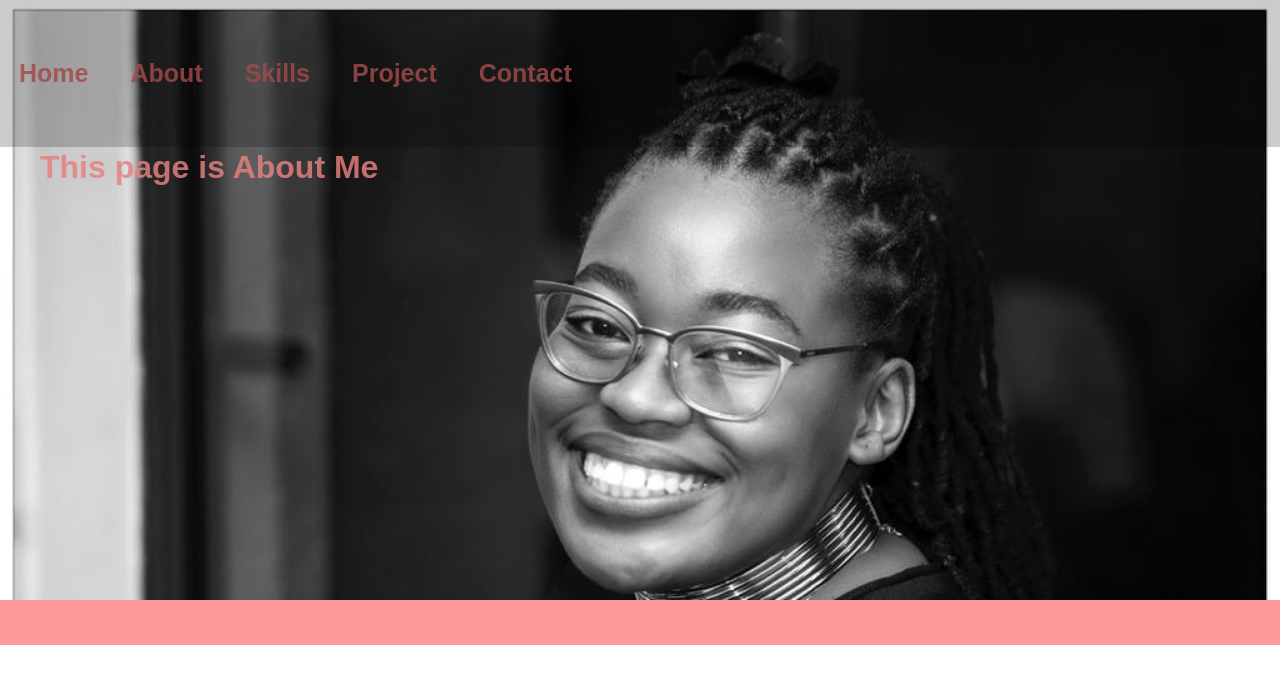
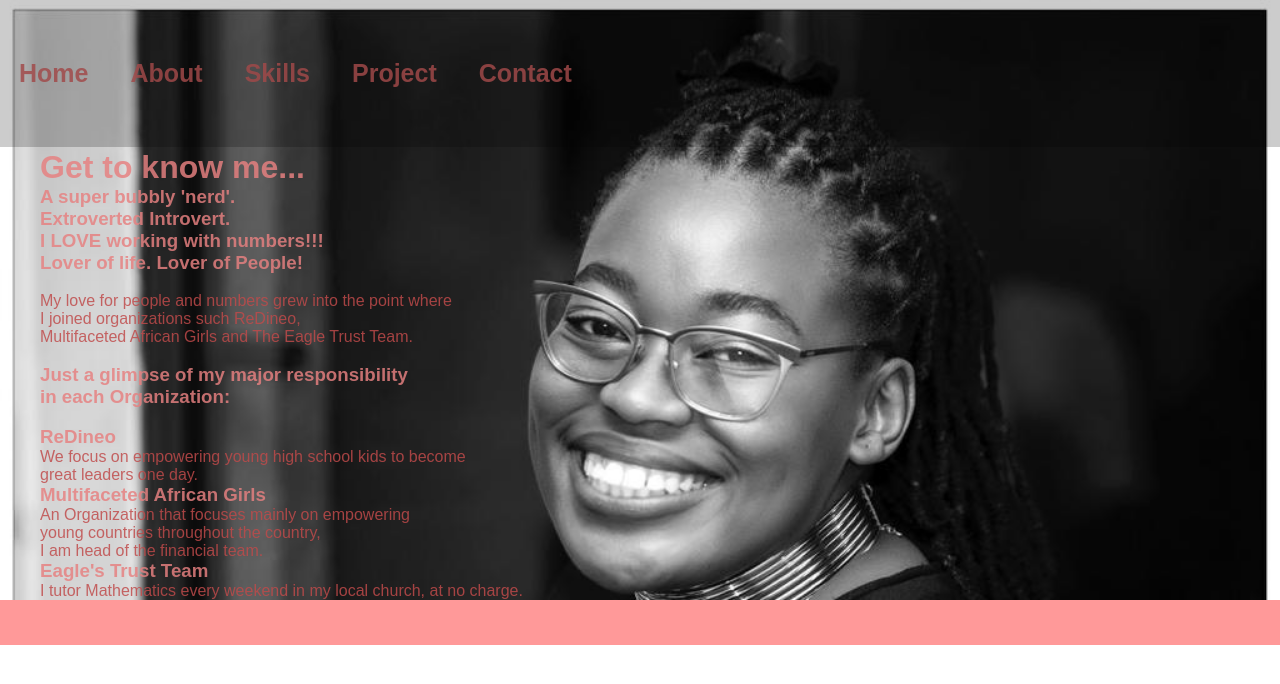
Before and after one commit to PhathuAuti/phathu-portfolio, a plain HTML site: page about.html in a window 1280 px wide. Drawn offline with Linux system fonts and the light colour scheme.

Commit message:
Added More Extra Changes

```diff
--- a/about.html
+++ b/about.html
@@ -15,12 +15,26 @@
               </ul>
             </div>
             <div class = "bod">
-              <h1 style= "color:rgba(230, 128, 128, 0.836)" >This page is About Me</h1>
+              <h1 style= "color:rgba(230, 128, 128, 0.836)" >Get to know me...</h1>
+              <h3 style= "color:rgba(230, 128, 128, 0.836)" >A super bubbly 'nerd'.</h3>
+              <h3 style= "color:rgba(230, 128, 128, 0.836)" >Extroverted Introvert.</h3>
+              <h3 style= "color:rgba(230, 128, 128, 0.836)" >I LOVE working with numbers!!!</h3>
+              <h3 style= "color:rgba(230, 128, 128, 0.836)" >Lover of life. Lover of People!</h3><br>
+              <p style= "color:rgba(192, 74, 74, 0.836)" >My love for people and numbers grew into the point where <br>
+                I joined organizations such ReDineo, <br> Multifaceted African Girls and The Eagle Trust Team. </p> <br>
+              <h3 style = "color:rgba(230, 128, 128, 0.836)" >Just a glimpse of my major responsibility <br> in each Organization: </h3><br>
+              <h3 style= "color:rgba(230, 128, 128, 0.836)" > ReDineo</h3>
+              <p style= "color:rgba(192, 74, 74, 0.836)" >We focus on empowering young high school kids to become <br> great leaders one day.</p>
+              <h3 style= "color:rgba(230, 128, 128, 0.836)" > Multifaceted African Girls</h3>
+              <p style= "color:rgba(192, 74, 74, 0.836)" >An Organization that focuses mainly on empowering <br>
+                 young countries throughout the country, <br>
+                 I am head of the financial team.</p>
+                 <h3 style= "color:rgba(230, 128, 128, 0.836)" > Eagle's Trust Team</h3>
+              <p style= "color:rgba(192, 74, 74, 0.836)" >I tutor Mathematics every weekend in my local church, at no charge.</p>
             </div>
         </div>
         <footer>
-            <a href="https://www.instagram.com/phathu_tshedzo/"> <i class="fab fa-instagram" style="display: inline-block;"></i></a>
-
+            <a href="https://www.instagram.com/phathu_tshedzo/"> <i class="fab fa-instagram" style="display: inline-block;"></i></a
         </footer>
     </body>
 </html>
```
